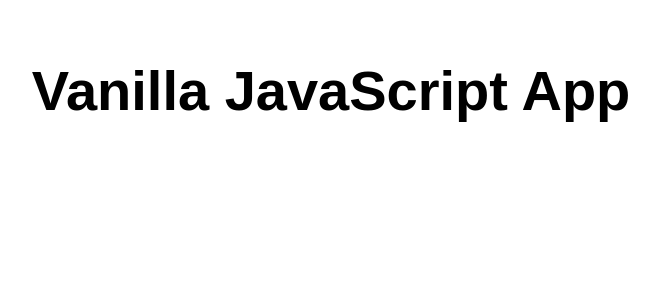
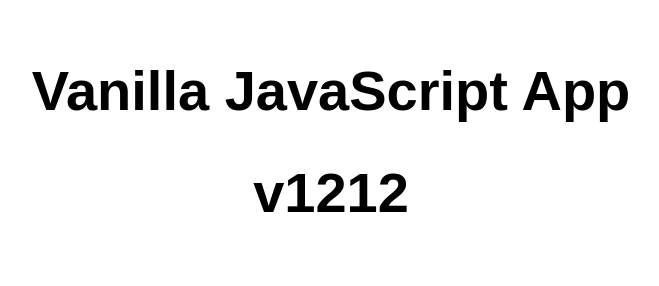
Before and after one commit to KarlRCooper/my-first-static-web-app, a website: page src/index.html in a window 1280 px wide. Shown: the whole page, without its empty margins (309-968 px from the left). Drawn offline with Linux system fonts and the light colour scheme.

Commit message:
Update index.html

```diff
--- a/src/index.html
+++ b/src/index.html
@@ -11,6 +11,7 @@
 <body>
   <main>
     <h1>Vanilla JavaScript App</h1>
+      <h1>v1212</h1>
   </main>
 </body>
 
```
